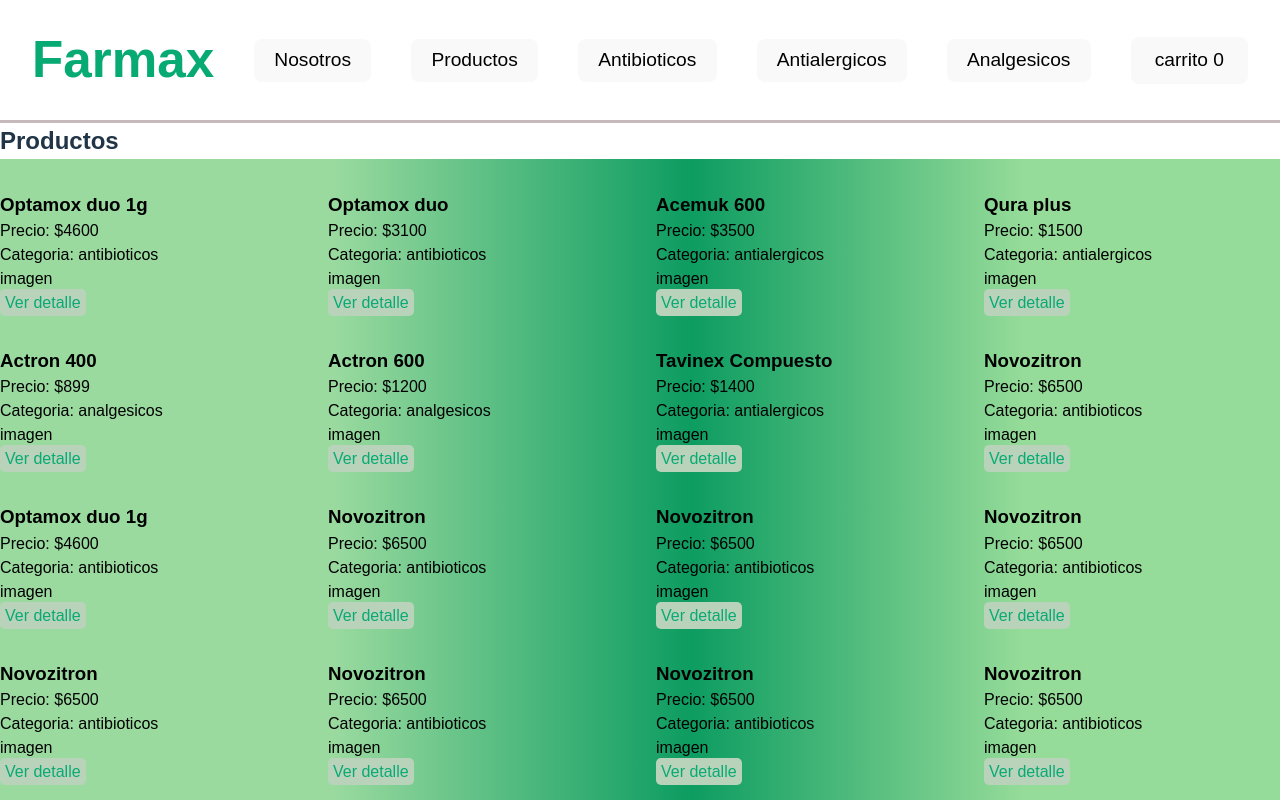
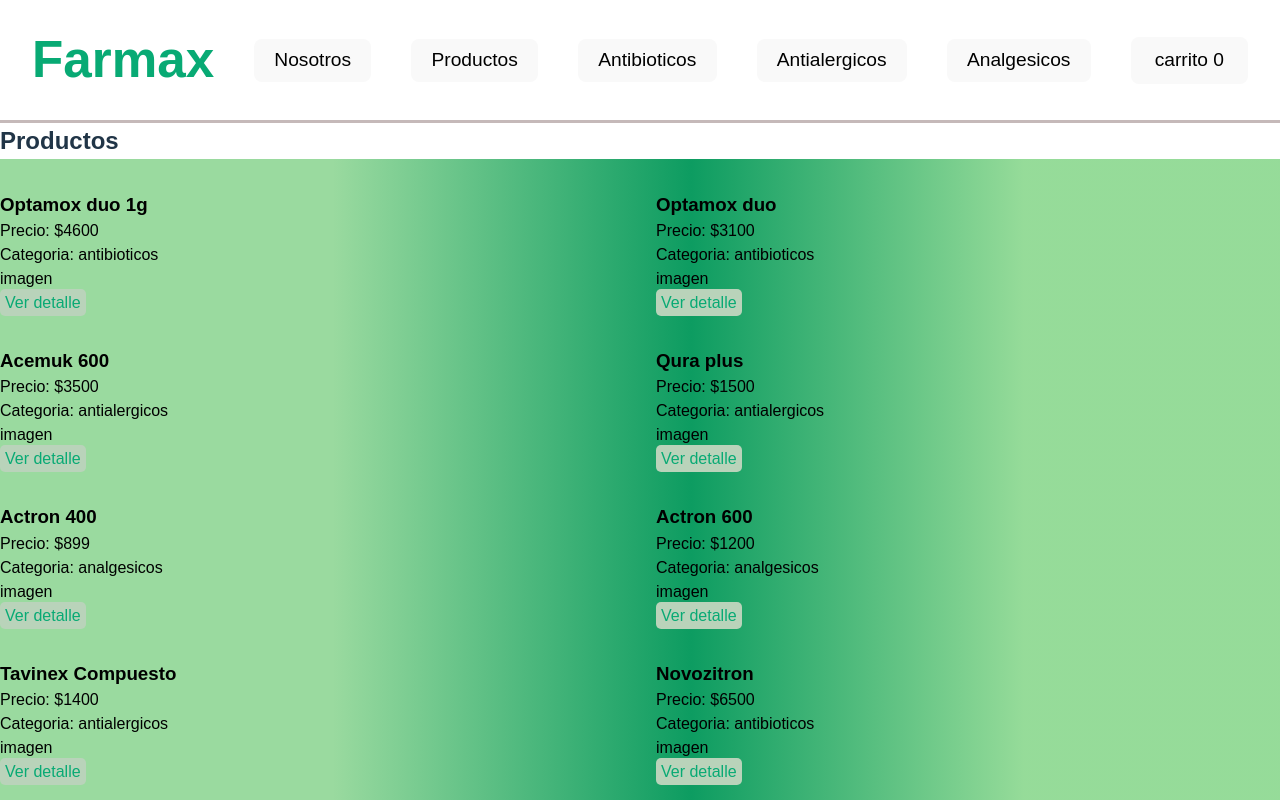
Before and after one commit to maxizanabria/proyectoZanabria, a React (Vite) app: page /productos in a window 1280 px wide. Shown: the top 800 px of the page. Built offline with nearby package versions, Linux system fonts and the light colour scheme.

Commit message:
entregaFinal2

```diff
--- a/src/App.css
+++ b/src/App.css
@@ -31,7 +31,7 @@
 .productos {
   display: grid;
   color: black;
-  grid-template-columns: repeat(4, 1fr);
+  grid-template-columns: repeat(2, 1fr);
   gap: 2rem;
   padding-block: 2rem;
   background-color: rgb(162, 212, 164);
--- a/src/componentes/Item.jsx
+++ b/src/componentes/Item.jsx
@@ -1,4 +1,5 @@
 import React from 'react'
+import { Link } from 'react-router-dom'
 
 function Item({ producto }) {
     return (
@@ -7,7 +8,7 @@ function Item({ producto }) {
             <p>Precio: ${producto.precio}</p>
             <p>Categoria: {producto.categoria}</p>
             <p>{producto.descripcion}</p>
-            <a className="ver-mas" href={`/item/${producto.id}`}> Ver detalle</a>
+            <Link className='ver-mas' to={`/item/${producto.id}`}> Ver detalle </Link>
 
         </div>
     )
--- a/src/componentes/ItemCount.jsx
+++ b/src/componentes/ItemCount.jsx
@@ -1,4 +1,4 @@
-import React, { useState } from 'react'
+import React from 'react'
 
 const ItemCount = ( {cantidad, handleSumar, handleRestar, handleAgregar} ) => {
 
```
